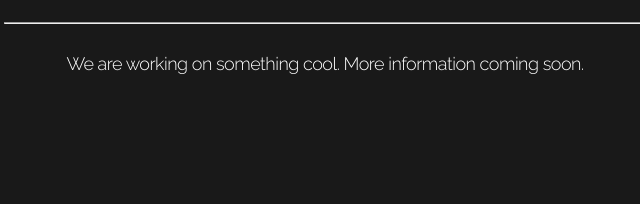
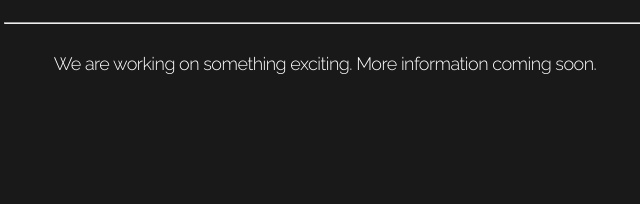
Before and after one commit to davide-at-xen/davide-at-xen, a plain HTML site: page index.html in a window 1280 px wide. Shown: the part 485-689 px from the top of the page, 315-955 px from the left. Drawn offline with nearby package versions, Linux system fonts and the light colour scheme.

Commit message:
I forgot to modify the important part

```diff
--- a/index.html
+++ b/index.html
@@ -48,7 +48,7 @@
               <h2>Everlasting communication security at scale.</h2>
               <hr style="width:50%;text-align:center;margin-top:2%;margin-bottom:2%">
               <h4>
-                We are working on something cool. More information coming soon.
+                We are working on something exciting. More information coming soon.
               </h4>
             </div>
           </div>
--- a/style.css
+++ b/style.css
@@ -165,6 +165,7 @@ ul.main-menu {
   display: flex;
   flex-wrap: wrap;
   justify-content: right;
+  height: 5%;
 }
 
 ul.main-menu li a {
```
